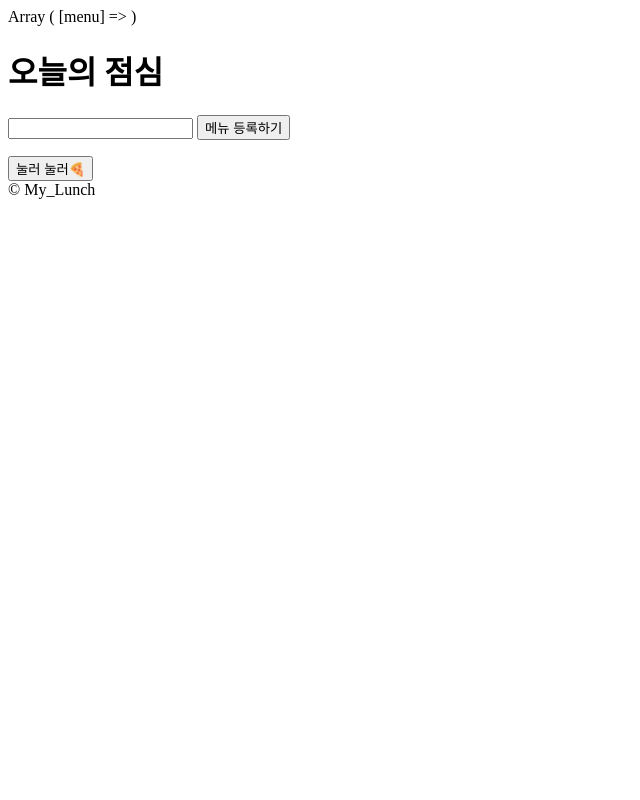
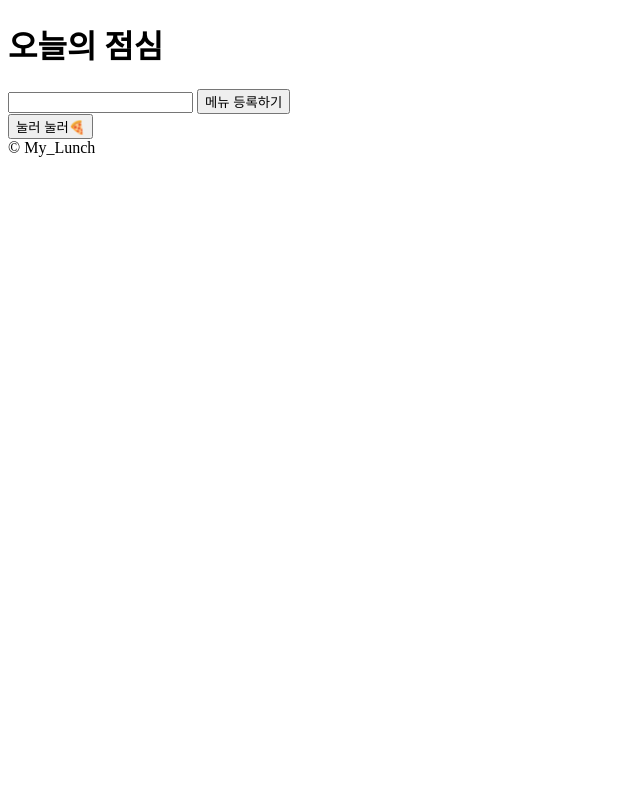
Before and after one commit to Hosu-Shin/Practice_Folder, a PHP site: page /menu.php in a window 1280 px wide. Shown: the whole page, without its empty margins (0-640 px from the left). Run offline with PHP 8.4, Linux system fonts and the light colour scheme; data that the repository does not hold is empty.

Commit message:
Update menu.php

```diff
--- a/Lunch/menu.php
+++ b/Lunch/menu.php
@@ -1,38 +1,12 @@
 <?php
-    include_once ("db.php");
+    include_once("db.php");
 
-    $insMenu = $_POST['menu'];
-
-    $param = [
-        "menu" => $insMenu
-    ];
-
-    print_r ($param);
-
-
-    function ins_menu(&$param) {
-        $menu = $param["menu"];
-        $sql = "INSERT INTO menu
-                (`menu`)
-                VALUES
-                ('$menu')
-        ";
-        $conn = get_conn();
-        $result = mysqli_query($conn, $sql);
-        mysqli_close($conn);
-
-        return $result;
-    }
-
-    $result = ins_menu($param);
-
-//---------------------------------------
-
-    function sel_lunch() {
+    function sel_lunch()
+    {
         $sql =
-        "   SELECT menu, menuId
-            FROM menu
-        ";
+            "   SELECT menu, menuId
+                FROM menu
+            ";
         $conn = get_conn();
         $result = mysqli_query($conn, $sql);
         mysqli_close($conn);
@@ -42,22 +16,17 @@
     $arr = sel_lunch();
 
     $rs_arr = [];
-    while($row = mysqli_fetch_assoc($arr)) {
+    while ($row = mysqli_fetch_assoc($arr)) {
         $rs_arr[] = $row['menu'];
         $menuId = $row['menuId'];
         $menu = $row['menu'];
+    }
 
-    }
-    // $randomMenu = $rs_arr[rand(0, count($rs_arr)-1)];
-
-    //print $rs_arr[rand(0, count($rs_arr)-1)] ."<br>";
     function clickM2() {
         global $rs_arr;
         $divarr =  implode(',', $rs_arr);
         return $divarr;
     }
-
-    //print clickM2();
 
 ?>
 
@@ -70,16 +39,14 @@
     <meta name="viewport" content="width=device-width, initial-scale=1.0">
     <title>Lunch_Menu</title>
     <style>
-        h3 {
-            color: blue;
-        }
+        h3 { color: blue; }
     </style>
 </head>
 
 <body>
     <h1>오늘의 점심</h1>
     <div>
-        <form action="#" method="post">
+        <form action="menu_proc.php" method="post">
             <input type = "text" name = "menu">
             <input type = "submit" value="메뉴 등록하기" class = "">
         </form>
@@ -94,10 +61,9 @@
 
         function clickMe() {
             let result = "<?= clickM2(); ?>";
-            //console.log(result);
             const menuArr = result.split(',');
+            let printMenu = menuArr[Math.floor(Math.random()*menuArr.length-1)];
 
-            let printMenu = menuArr[Math.floor(Math.random()*menuArr.length-1)];
             if(printMenu){
                 selDiv.appendChild(h3);
                 h3.innerText = printMenu;
```
